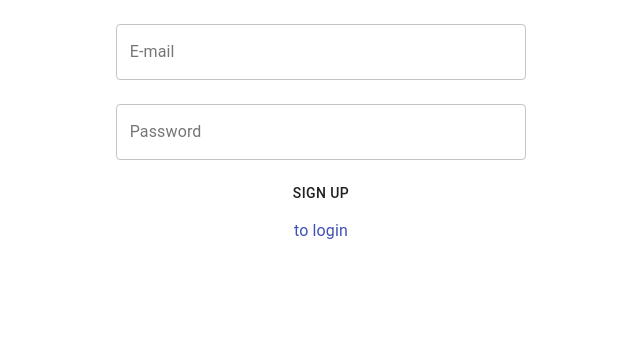
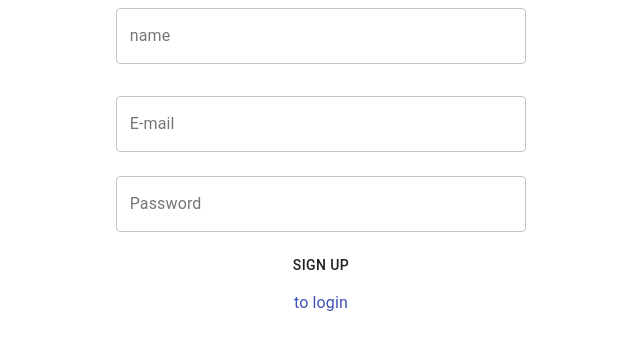
Before and after one commit to yujiokayama/material-distribution-test, a React (Create React App) app: page /signup in a window 1280 px wide. Shown: the top 350 px of the page, without its empty margins (319-959 px from the left). Built offline with nearby package versions, Linux system fonts and the light colour scheme; no server answers.

Commit message:
signupの時にdisplayNameを登録できるように

```diff
--- a/src/views/Home.tsx
+++ b/src/views/Home.tsx
@@ -3,6 +3,7 @@ import React, { Fragment, useContext, useEffect } from "react";
 import { Button, Container, Grid, Typography } from "@material-ui/core";
 
 import { AuthContext } from "../Auth";
+import firebase from "firebase";
 import auth from "../firebase";
 
 const Home: React.FC = (props: any) => {
@@ -19,20 +20,23 @@ const Home: React.FC = (props: any) => {
         <Grid container style={{ marginTop: "1em" }}>
           <Grid item md={4}></Grid>
           <Grid item md={4}>
-            <Typography>Here is the user's information</Typography>
             <Typography
               variant="caption"
               style={{
                 paddingTop: "2em",
                 paddingBottom: "2em",
-                whiteSpace: "pre"
+                whiteSpace: "pre",
               }}
             >
               {currentUser && JSON.stringify(currentUser, null, 4)}
             </Typography>
+            <h1>
+              Hello: {currentUser && currentUser.displayName}!!
+            </h1>
+
             <Button
               fullWidth
-              onClick={async event => {
+              onClick={async (e) => {
                 try {
                   await auth.signOut();
                   props.history.push("/login");
--- a/src/views/Signup.tsx
+++ b/src/views/Signup.tsx
@@ -15,6 +15,7 @@ import auth from "../firebase";
 
 const Signup = (props: any) => {
   const { currentUser } = useContext(AuthContext);
+  const [name, setName] = useState<string>("");
   const [email, setEmail] = useState<string>("");
   const [password, setPassword] = useState<string>("");
 
@@ -29,6 +30,20 @@ const Signup = (props: any) => {
         <Grid container>
           <Grid item md={4}></Grid>
           <Grid item md={4}>
+            <FormControl fullWidth>
+              <TextField
+                style={{ marginTop: "0.5em", marginBottom: "0.5em" }}
+                name="name"
+                label="name"
+                fullWidth
+                variant="outlined"
+                type="text"
+                value={name}
+                onChange={(event: React.ChangeEvent<HTMLInputElement>) => {
+                  setName(event.target.value);
+                }}
+              />
+            </FormControl>
             <FormControl margin="normal" fullWidth>
               <TextField
                 style={{ marginTop: "0.5em", marginBottom: "0.5em" }}
@@ -61,8 +76,12 @@ const Signup = (props: any) => {
                 fullWidth
                 onClick={async () => {
                   try {
-                    await auth.createUserWithEmailAndPassword(email, password);
-                    // mail for e-mail address verification can be sent here by using sendSignInLinkToEmail()
+                    await auth
+                      .createUserWithEmailAndPassword(email, password)
+                      .then((result: any) => {
+                        result.user.updateProfile({ displayName: name });
+                        // mail for e-mail address verification can be sent here by using sendSignInLinkToEmail()
+                      });
                     props.history.push("/login");
                   } catch (error) {
                     alert(error.message);
```
